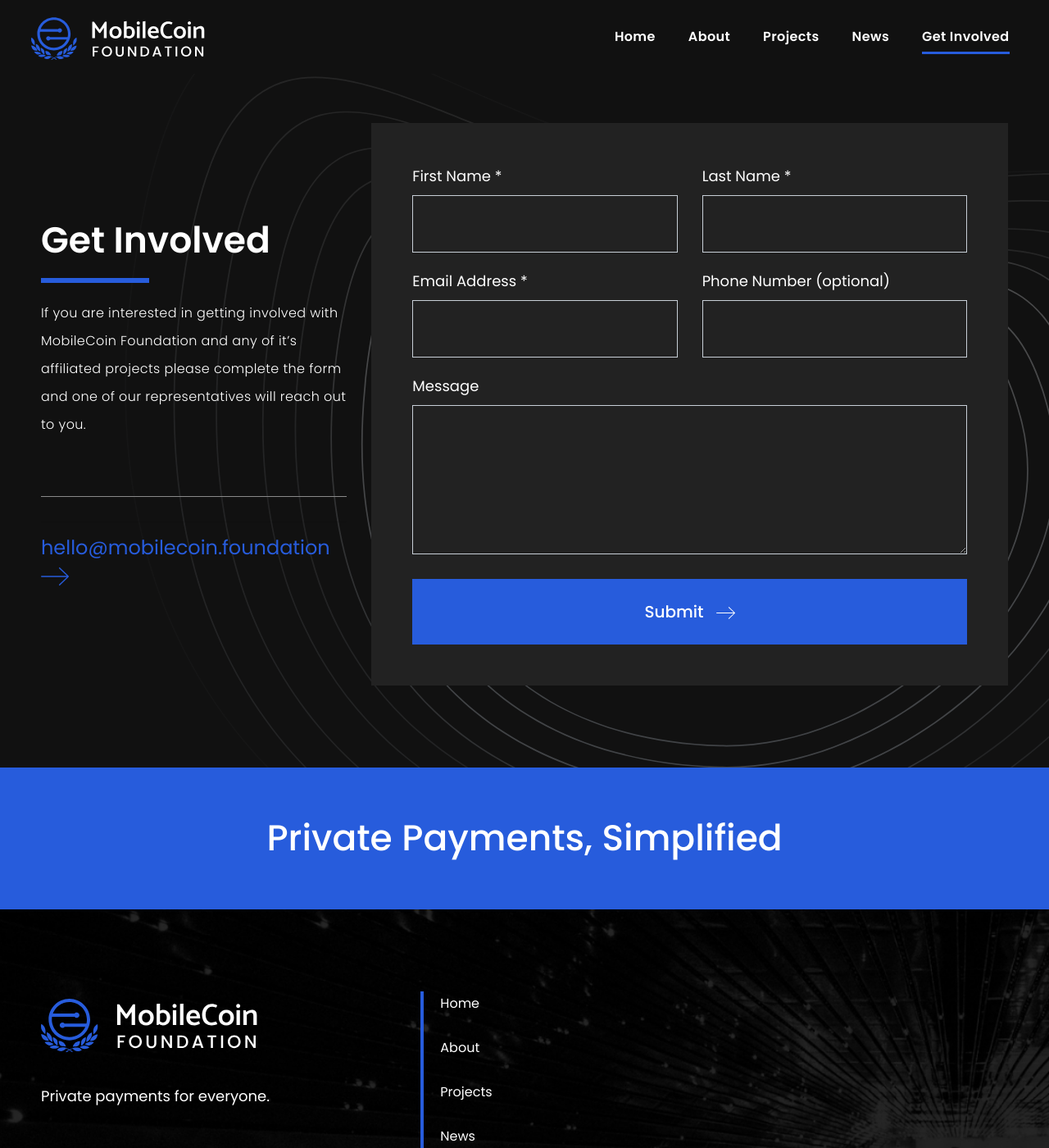
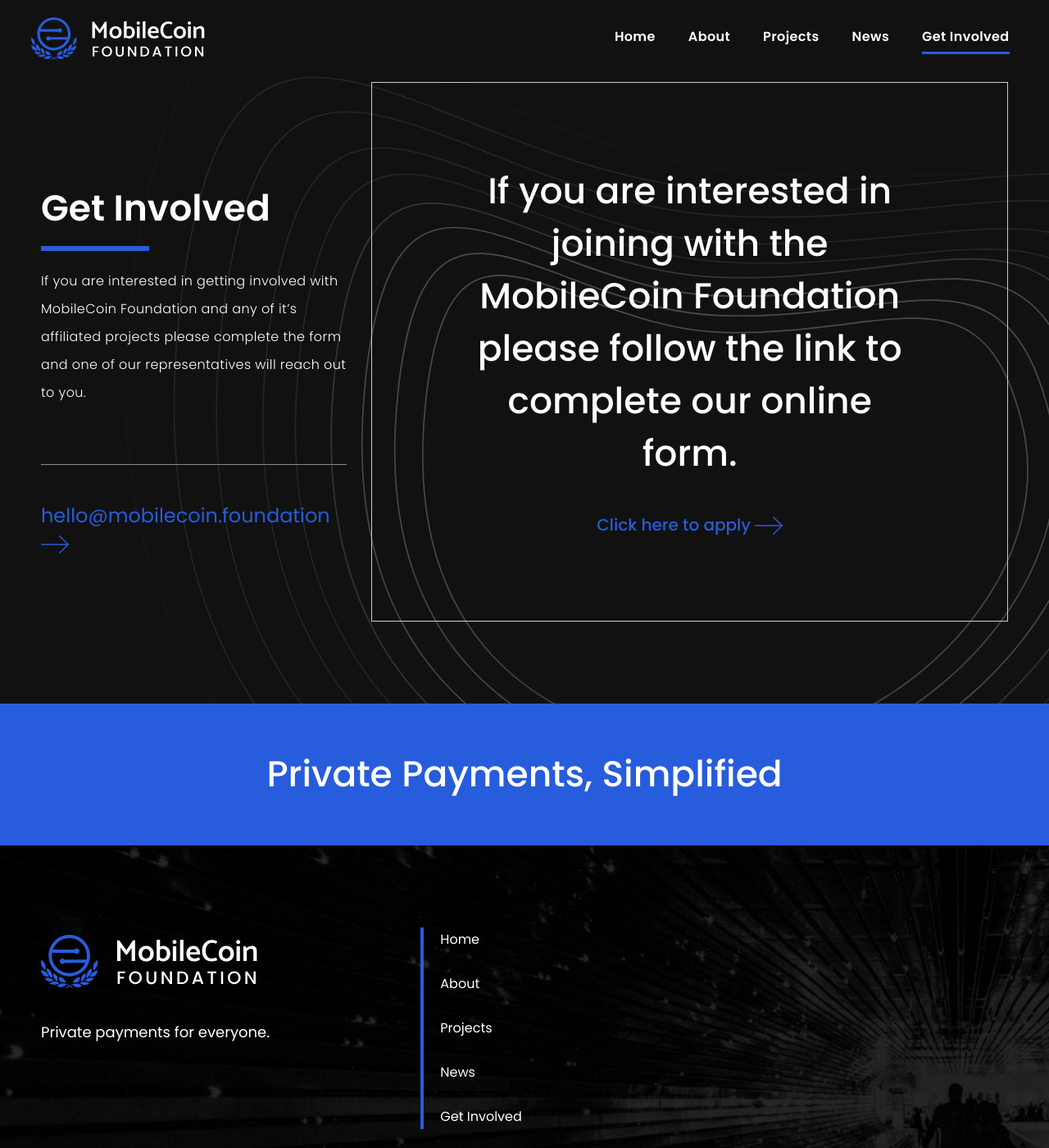
Before and after one commit to BrydgesDesign/MobileCoin, a Jekyll site: the page built from get-involved.html, in a window 1280 px wide and 1400 px high. Shown: the whole window at 82% size. Built offline with Jekyll 4.4.1, drawn with Linux system fonts in a browser that asks for light colours.

Commit message:
Get Involved Updates

```diff
--- a/_includes/section/get-involved.html
+++ b/_includes/section/get-involved.html
@@ -12,35 +12,14 @@
 					<a class="contactEmail" href="mailto:hello@mobilecoin.foundation">hello@mobilecoin.foundation <img src="{{ 'img/blue-arrow-right.svg' | relative_url }}" /></a>
                 </div>
                 <div class="col-lg-8">
-                    <form class="form-area contact-form" id="myForm" action="" method="post">
-                        <div class="row">
-							<div class="col-lg-6">
-								<label for="">First Name *</label>
-								<input name="name" autocomplete="first name" class="common-input mb-20 form-control" required="" type="text">
+					 <div class="row align-items-center">
+						<div class="col-lg-12 textCenter">
+							<div class="ctaBox">
+								<h2 class="ctaBottom">If you are interested in joining with the MobileCoin Foundation please follow the link to complete our online form.</h2>
+								<a href="#" class="ctaLink">Click here to apply <img src="{{ 'img/blue-arrow-right.svg' | relative_url }}" /></a>
 							</div>
-							<div class="col-lg-6">
-								<label for="">Last Name *</label>
-								<input name="name" autocomplete="last name" class="common-input mb-20 form-control" required="" type="text">
-							</div>
-							<div class="col-lg-6">
-								<label for="">Email Address *</label>
-								<input name="email" autocomplete="email address" pattern="[A-Za-z0-9._%+-]+@[A-Za-z0-9.-]+\.[A-Za-z]{1,63}$" class="common-input mb-20 form-control" required="" type="email">
-							</div>
-							<div class="col-lg-6">
-								<label for="">Phone Number (optional)</label>
-								<input name="name" autocomplete="phone number" class="common-input mb-20 form-control" required="" type="text">
-							</div>
-							<div class="col-lg-12">
-								<label for="">Message</label>
-								<textarea class="common-textarea form-control" cols="30" rows="7" name="message" required=""></textarea>
-							</div>
-							<div class="col-lg-12">
-								<div class="">
-									<button class="genric-btn mt-30">Submit <img class="submitArrow" src="{{ 'img/arrow-right-white.svg' | relative_url }}" /></button>
-									<div class="alert-msg"></div>
-								</div>
-							</div>
-                    </form>
+						</div>
+					</div>
 				</div>
             </div>
         </div>
--- a/_sass/theme/_elements.scss
+++ b/_sass/theme/_elements.scss
@@ -45,6 +45,7 @@ a.partnerLink {
     margin-right: 50px;
     position: relative;
     top: 60px;
+	vertical-align: text-bottom;
 }
 
 
```
